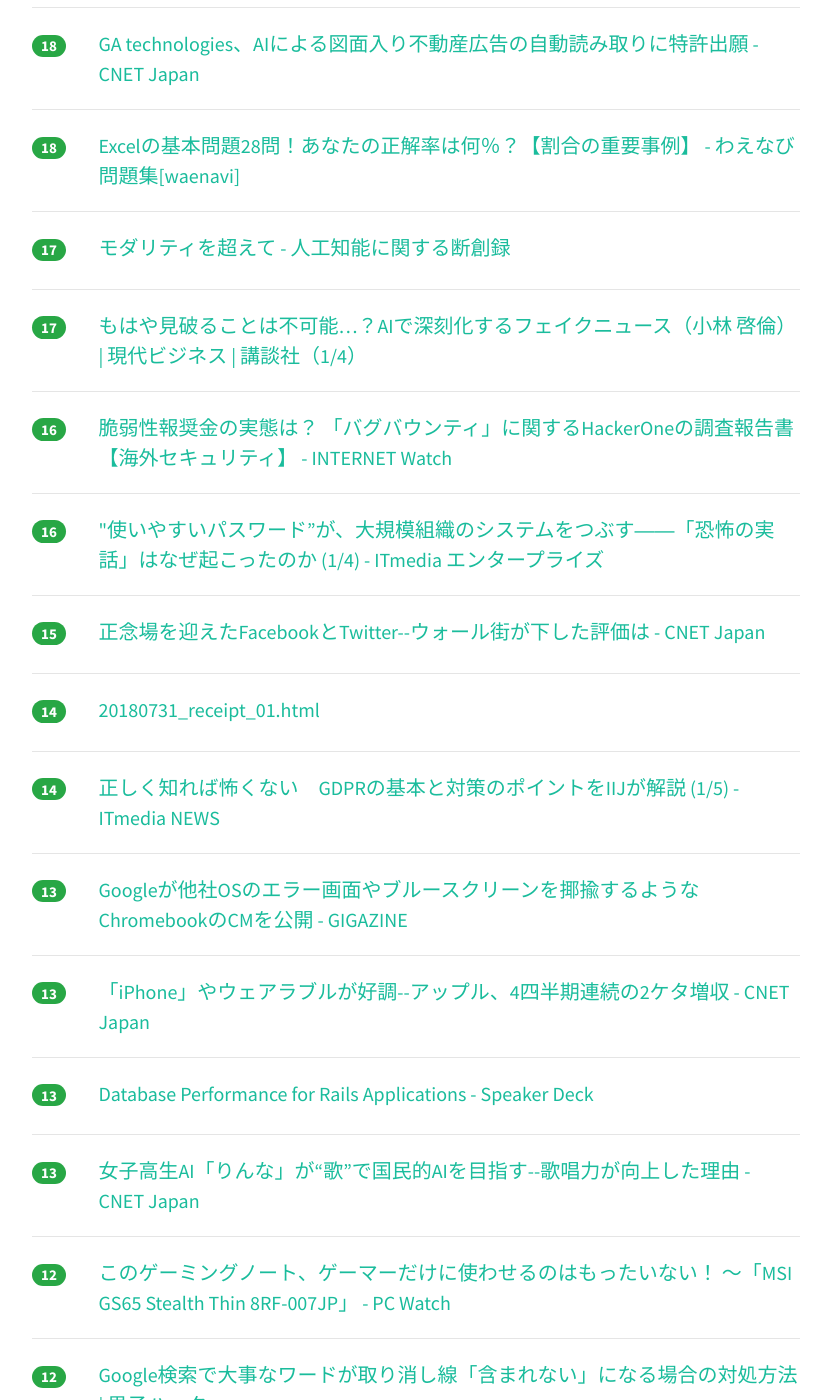
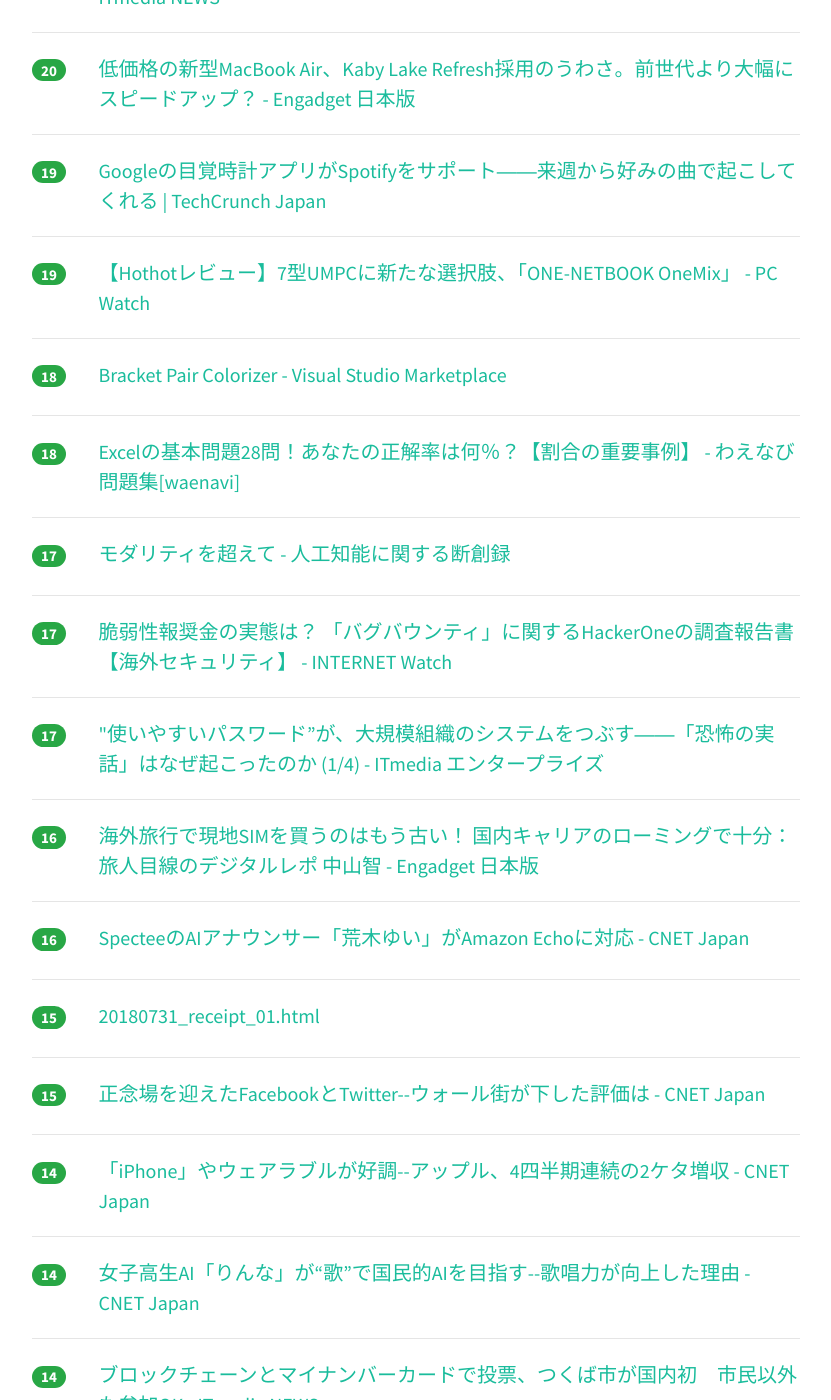
Before and after one commit to yatta47/hatena-matome-site, a Jekyll site: the page built from _posts/2018-08-01-hatena.md, in a window 1280 px wide and 1400 px high, scrolled down 2295 px. Shown: the whole window, without its empty margins (224-1055 px from the left). Built offline with Jekyll 4.4.1, drawn with Linux system fonts in a browser that asks for light colours; nearby versions of some CDN libraries; some of the changed text lies outside the part shown.

Commit message:
Updated 2018-08-01

```diff
--- a/_posts/2018-08-01-hatena.md
+++ b/_posts/2018-08-01-hatena.md
@@ -1,14 +1,24 @@
 ---
 layout: post
 title:  "2018-08-01 はてぶIT"
-date:   2018-08-01 12:01:06
+date:   2018-08-01 13:01:08
 tags: [it-hotentry]
 ---
-49 件のデータあり
+57 件のデータあり
 
 <hr><div class="row">
-<div class="col-1"><span class="badge badge-pill badge-success h2">179</span></div>
+<div class="col-1"><span class="badge badge-pill badge-success h2">196</span></div>
 <div class="col-11"><a href='https://tech.nikkeibp.co.jp/atcl/nxt/news/18/02203/' target='_blank'>ソニー、ラズパイ対抗のマイコンボード発売 | 日経 xTECH（クロステック）</a></div>
+</div>
+<hr>
+<div class="row">
+<div class="col-1"><span class="badge badge-pill badge-success h2">161</span></div>
+<div class="col-11"><a href='https://tech.nikkeibp.co.jp/atcl/nxt/column/18/00084/00025/' target='_blank'>アロハシャツの中堅SEを注意、逆上されて紛糾 | 日経 xTECH（クロステック）</a></div>
+</div>
+<hr>
+<div class="row">
+<div class="col-1"><span class="badge badge-pill badge-success h2">134</span></div>
+<div class="col-11"><a href='http://compass.vision/oikawa1/' target='_blank'>「リーダー不在のエンジニアチームは守りに入る」ーー及川卓也氏が語るエンジニアマネジメントの要諦 | COMPASS</a></div>
 </div>
 <hr>
 <div class="row">
@@ -17,27 +27,22 @@ tags: [it-hotentry]
 </div>
 <hr>
 <div class="row">
-<div class="col-1"><span class="badge badge-pill badge-success h2">108</span></div>
-<div class="col-11"><a href='http://compass.vision/oikawa1/' target='_blank'>「リーダー不在のエンジニアチームは守りに入る」ーー及川卓也氏が語るエンジニアマネジメントの要諦 | COMPASS</a></div>
+<div class="col-1"><span class="badge badge-pill badge-success h2">80</span></div>
+<div class="col-11"><a href='https://coliss.com/articles/build-websites/operation/javascript/modern-javascript-charting-library.html' target='_blank'>[JS]便利なのが登場！実装はかなり簡単なのに、さまざまなチャートやグラフを実装できるスクリプト -ApexCharts | コリス</a></div>
 </div>
 <hr>
 <div class="row">
-<div class="col-1"><span class="badge badge-pill badge-success h2">74</span></div>
-<div class="col-11"><a href='https://tech.nikkeibp.co.jp/atcl/nxt/column/18/00084/00025/' target='_blank'>アロハシャツの中堅SEを注意、逆上されて紛糾 | 日経 xTECH（クロステック）</a></div>
-</div>
-<hr>
-<div class="row">
-<div class="col-1"><span class="badge badge-pill badge-success h2">57</span></div>
+<div class="col-1"><span class="badge badge-pill badge-success h2">61</span></div>
 <div class="col-11"><a href='http://techtarget.itmedia.co.jp/tt/news/1807/31/news05.html' target='_blank'>ナビタイムが全サービスをAWS移行　アンチパターンてんこ盛りでGPUは生かせるか (1/2)：汎用的処理にAWSのGPUを採用、コストと性能のバランスは - TechTargetジャパン クラウド</a></div>
 </div>
 <hr>
 <div class="row">
-<div class="col-1"><span class="badge badge-pill badge-success h2">45</span></div>
+<div class="col-1"><span class="badge badge-pill badge-success h2">60</span></div>
 <div class="col-11"><a href='https://dev.classmethod.jp/rd/yokota-de-go/' target='_blank'>社内の精鋭たちを集めて3週間でAmazon Goっぽい仕組みを作った ｜ Developers.IO</a></div>
 </div>
 <hr>
 <div class="row">
-<div class="col-1"><span class="badge badge-pill badge-success h2">35</span></div>
+<div class="col-1"><span class="badge badge-pill badge-success h2">37</span></div>
 <div class="col-11"><a href='https://headlines.yahoo.co.jp/hl?a=20180731-00010002-bfj-soci' target='_blank'>そのレビュー、本物ですか？ Amazonのステマは、こうして量産される（BuzzFeed Japan） - Yahoo!ニュース</a></div>
 </div>
 <hr>
@@ -48,7 +53,12 @@ tags: [it-hotentry]
 <hr>
 <div class="row">
 <div class="col-1"><span class="badge badge-pill badge-success h2">32</span></div>
-<div class="col-11"><a href='https://coliss.com/articles/build-websites/operation/javascript/modern-javascript-charting-library.html' target='_blank'>[JS]便利なのが登場！実装はかなり簡単なのに、さまざまなチャートやグラフを実装できるスクリプト -ApexCharts | コリス</a></div>
+<div class="col-11"><a href='https://www.kabuku.co.jp/developers/develop-web-service-with-apollo-graphql' target='_blank'>Apollo GraphQLでWebサービスを開発してわかったこと | 株式会社カブク</a></div>
+</div>
+<hr>
+<div class="row">
+<div class="col-1"><span class="badge badge-pill badge-success h2">31</span></div>
+<div class="col-11"><a href='https://www.tribeck.jp/column/opinion/technology/20180730/' target='_blank'>『徳丸本』第2版 発売記念インタビュー（後編）｜テクノロジー | オピニオン｜トライベック・ストラテジー</a></div>
 </div>
 <hr>
 <div class="row">
@@ -57,8 +67,13 @@ tags: [it-hotentry]
 </div>
 <hr>
 <div class="row">
-<div class="col-1"><span class="badge badge-pill badge-success h2">30</span></div>
-<div class="col-11"><a href='https://www.tribeck.jp/column/opinion/technology/20180730/' target='_blank'>『徳丸本』第2版 発売記念インタビュー（後編）｜テクノロジー | オピニオン｜トライベック・ストラテジー</a></div>
+<div class="col-1"><span class="badge badge-pill badge-success h2">29</span></div>
+<div class="col-11"><a href='https://webtan.impress.co.jp/n/2018/08/01/30068' target='_blank'>Yahoo! JAPANとGoogleの利用者数は6,600万人超【ニールセン調べ】 | Web担当者Forum</a></div>
+</div>
+<hr>
+<div class="row">
+<div class="col-1"><span class="badge badge-pill badge-success h2">27</span></div>
+<div class="col-11"><a href='https://qiita.com/takiru/items/1b1f2328ddfcdf12ac92' target='_blank'>RedmineでActiveDirectory連携を行う</a></div>
 </div>
 <hr>
 <div class="row">
@@ -67,8 +82,13 @@ tags: [it-hotentry]
 </div>
 <hr>
 <div class="row">
-<div class="col-1"><span class="badge badge-pill badge-success h2">25</span></div>
-<div class="col-11"><a href='https://www.kabuku.co.jp/developers/develop-web-service-with-apollo-graphql' target='_blank'>Apollo GraphQLでWebサービスを開発してわかったこと | 株式会社カブク</a></div>
+<div class="col-1"><span class="badge badge-pill badge-success h2">24</span></div>
+<div class="col-11"><a href='https://qiita.com/kimullaa/items/c083757078406da17825' target='_blank'>ブロッキングとかノンブロッキングを理解したい</a></div>
+</div>
+<hr>
+<div class="row">
+<div class="col-1"><span class="badge badge-pill badge-success h2">23</span></div>
+<div class="col-11"><a href='https://qiita.com/garkimasera/items/1bc973eae60fe0c10210' target='_blank'>Rust 2018のリリース前情報</a></div>
 </div>
 <hr>
 <div class="row">
@@ -78,21 +98,21 @@ tags: [it-hotentry]
 <hr>
 <div class="row">
 <div class="col-1"><span class="badge badge-pill badge-success h2">23</span></div>
-<div class="col-11"><a href='https://qiita.com/takiru/items/1b1f2328ddfcdf12ac92' target='_blank'>RedmineでActiveDirectory連携を行う</a></div>
+<div class="col-11"><a href='http://gendai.ismedia.jp/articles/-/56761' target='_blank'>もはや見破ることは不可能…？AIで深刻化するフェイクニュース（小林 啓倫） | 現代ビジネス | 講談社（1/4）</a></div>
 </div>
 <hr>
 <div class="row">
-<div class="col-1"><span class="badge badge-pill badge-success h2">22</span></div>
-<div class="col-11"><a href='https://qiita.com/garkimasera/items/1bc973eae60fe0c10210' target='_blank'>Rust 2018のリリース前情報</a></div>
+<div class="col-1"><span class="badge badge-pill badge-success h2">21</span></div>
+<div class="col-11"><a href='https://japan.cnet.com/article/35123327/' target='_blank'>GA technologies、AIによる図面入り不動産広告の自動読み取りに特許出願 - CNET Japan</a></div>
 </div>
 <hr>
 <div class="row">
-<div class="col-1"><span class="badge badge-pill badge-success h2">22</span></div>
-<div class="col-11"><a href='https://webtan.impress.co.jp/n/2018/08/01/30068' target='_blank'>Yahoo! JAPANとGoogleの利用者数は6,600万人超【ニールセン調べ】 | Web担当者Forum</a></div>
+<div class="col-1"><span class="badge badge-pill badge-success h2">21</span></div>
+<div class="col-11"><a href='http://www.itmedia.co.jp/news/articles/1808/01/news015.html' target='_blank'>正しく知れば怖くない　GDPRの基本と対策のポイントをIIJが解説 (1/5) - ITmedia NEWS</a></div>
 </div>
 <hr>
 <div class="row">
-<div class="col-1"><span class="badge badge-pill badge-success h2">19</span></div>
+<div class="col-1"><span class="badge badge-pill badge-success h2">20</span></div>
 <div class="col-11"><a href='https://japanese.engadget.com/2018/07/31/macbook-air-kaby-lake-refresh/' target='_blank'>低価格の新型MacBook Air、Kaby Lake Refresh採用のうわさ。前世代より大幅にスピードアップ？ - Engadget 日本版</a></div>
 </div>
 <hr>
@@ -103,17 +123,12 @@ tags: [it-hotentry]
 <hr>
 <div class="row">
 <div class="col-1"><span class="badge badge-pill badge-success h2">19</span></div>
-<div class="col-11"><a href='https://qiita.com/kimullaa/items/c083757078406da17825' target='_blank'>ブロッキングとかノンブロッキングを理解したい</a></div>
+<div class="col-11"><a href='https://pc.watch.impress.co.jp/docs/column/hothot/1135574.html' target='_blank'>【Hothotレビュー】7型UMPCに新たな選択肢、「ONE-NETBOOK OneMix」 - PC Watch</a></div>
 </div>
 <hr>
 <div class="row">
 <div class="col-1"><span class="badge badge-pill badge-success h2">18</span></div>
 <div class="col-11"><a href='https://marketplace.visualstudio.com/items?itemName=CoenraadS.bracket-pair-colorizer' target='_blank'>Bracket Pair Colorizer - Visual Studio Marketplace</a></div>
-</div>
-<hr>
-<div class="row">
-<div class="col-1"><span class="badge badge-pill badge-success h2">18</span></div>
-<div class="col-11"><a href='https://japan.cnet.com/article/35123327/' target='_blank'>GA technologies、AIによる図面入り不動産広告の自動読み取りに特許出願 - CNET Japan</a></div>
 </div>
 <hr>
 <div class="row">
@@ -128,17 +143,27 @@ tags: [it-hotentry]
 <hr>
 <div class="row">
 <div class="col-1"><span class="badge badge-pill badge-success h2">17</span></div>
-<div class="col-11"><a href='http://gendai.ismedia.jp/articles/-/56761' target='_blank'>もはや見破ることは不可能…？AIで深刻化するフェイクニュース（小林 啓倫） | 現代ビジネス | 講談社（1/4）</a></div>
+<div class="col-11"><a href='https://internet.watch.impress.co.jp/docs/column/security/1135814.html' target='_blank'>脆弱性報奨金の実態は？ 「バグバウンティ」に関するHackerOneの調査報告書【海外セキュリティ】 - INTERNET Watch</a></div>
+</div>
+<hr>
+<div class="row">
+<div class="col-1"><span class="badge badge-pill badge-success h2">17</span></div>
+<div class="col-11"><a href='http://www.itmedia.co.jp/enterprise/articles/1808/01/news023.html' target='_blank'>"使いやすいパスワード”が、大規模組織のシステムをつぶす――「恐怖の実話」はなぜ起こったのか (1/4) - ITmedia エンタープライズ</a></div>
 </div>
 <hr>
 <div class="row">
 <div class="col-1"><span class="badge badge-pill badge-success h2">16</span></div>
-<div class="col-11"><a href='https://internet.watch.impress.co.jp/docs/column/security/1135814.html' target='_blank'>脆弱性報奨金の実態は？ 「バグバウンティ」に関するHackerOneの調査報告書【海外セキュリティ】 - INTERNET Watch</a></div>
+<div class="col-11"><a href='https://japanese.engadget.com/2018/07/31/sim/' target='_blank'>海外旅行で現地SIMを買うのはもう古い！ 国内キャリアのローミングで十分：旅人目線のデジタルレポ 中山智 - Engadget 日本版</a></div>
 </div>
 <hr>
 <div class="row">
 <div class="col-1"><span class="badge badge-pill badge-success h2">16</span></div>
-<div class="col-11"><a href='http://www.itmedia.co.jp/enterprise/articles/1808/01/news023.html' target='_blank'>"使いやすいパスワード”が、大規模組織のシステムをつぶす――「恐怖の実話」はなぜ起こったのか (1/4) - ITmedia エンタープライズ</a></div>
+<div class="col-11"><a href='https://japan.cnet.com/article/35123162/' target='_blank'>SpecteeのAIアナウンサー「荒木ゆい」がAmazon Echoに対応 - CNET Japan</a></div>
+</div>
+<hr>
+<div class="row">
+<div class="col-1"><span class="badge badge-pill badge-success h2">15</span></div>
+<div class="col-11"><a href='https://fabcross.jp/category/make/sorepi/20180731_receipt_01.html' target='_blank'>20180731_receipt_01.html</a></div>
 </div>
 <hr>
 <div class="row">
@@ -148,12 +173,17 @@ tags: [it-hotentry]
 <hr>
 <div class="row">
 <div class="col-1"><span class="badge badge-pill badge-success h2">14</span></div>
-<div class="col-11"><a href='https://fabcross.jp/category/make/sorepi/20180731_receipt_01.html' target='_blank'>20180731_receipt_01.html</a></div>
+<div class="col-11"><a href='https://japan.cnet.com/article/35123359/' target='_blank'>「iPhone」やウェアラブルが好調--アップル、4四半期連続の2ケタ増収 - CNET Japan</a></div>
 </div>
 <hr>
 <div class="row">
 <div class="col-1"><span class="badge badge-pill badge-success h2">14</span></div>
-<div class="col-11"><a href='http://www.itmedia.co.jp/news/articles/1808/01/news015.html' target='_blank'>正しく知れば怖くない　GDPRの基本と対策のポイントをIIJが解説 (1/5) - ITmedia NEWS</a></div>
+<div class="col-11"><a href='https://japan.cnet.com/article/35123354/' target='_blank'>女子高生AI「りんな」が“歌”で国民的AIを目指す--歌唱力が向上した理由 - CNET Japan</a></div>
+</div>
+<hr>
+<div class="row">
+<div class="col-1"><span class="badge badge-pill badge-success h2">14</span></div>
+<div class="col-11"><a href='http://www.itmedia.co.jp/news/articles/1807/31/news117.html' target='_blank'>ブロックチェーンとマイナンバーカードで投票、つくば市が国内初　市民以外も参加OK - ITmedia NEWS</a></div>
 </div>
 <hr>
 <div class="row">
@@ -163,17 +193,7 @@ tags: [it-hotentry]
 <hr>
 <div class="row">
 <div class="col-1"><span class="badge badge-pill badge-success h2">13</span></div>
-<div class="col-11"><a href='https://japan.cnet.com/article/35123359/' target='_blank'>「iPhone」やウェアラブルが好調--アップル、4四半期連続の2ケタ増収 - CNET Japan</a></div>
-</div>
-<hr>
-<div class="row">
-<div class="col-1"><span class="badge badge-pill badge-success h2">13</span></div>
 <div class="col-11"><a href='https://speakerdeck.com/lchin/database-performance-for-rails-applications' target='_blank'>Database Performance for Rails Applications - Speaker Deck</a></div>
-</div>
-<hr>
-<div class="row">
-<div class="col-1"><span class="badge badge-pill badge-success h2">13</span></div>
-<div class="col-11"><a href='https://japan.cnet.com/article/35123354/' target='_blank'>女子高生AI「りんな」が“歌”で国民的AIを目指す--歌唱力が向上した理由 - CNET Japan</a></div>
 </div>
 <hr>
 <div class="row">
@@ -187,33 +207,38 @@ tags: [it-hotentry]
 </div>
 <hr>
 <div class="row">
-<div class="col-1"><span class="badge badge-pill badge-success h2">12</span></div>
-<div class="col-11"><a href='https://japanese.engadget.com/2018/07/31/sim/' target='_blank'>海外旅行で現地SIMを買うのはもう古い！ 国内キャリアのローミングで十分：旅人目線のデジタルレポ 中山智 - Engadget 日本版</a></div>
+<div class="col-1"><span class="badge badge-pill badge-success h2">11</span></div>
+<div class="col-11"><a href='https://qiita.com/Yahirrro/items/d418746e40ff2bf2241a' target='_blank'>Webアプリを作る人へ！UIの重要性 ~Webサービスをもっと使ってもらうには？~</a></div>
 </div>
 <hr>
 <div class="row">
-<div class="col-1"><span class="badge badge-pill badge-success h2">11</span></div>
-<div class="col-11"><a href='https://japan.cnet.com/article/35123162/' target='_blank'>SpecteeのAIアナウンサー「荒木ゆい」がAmazon Echoに対応 - CNET Japan</a></div>
+<div class="col-1"><span class="badge badge-pill badge-success h2">10</span></div>
+<div class="col-11"><a href='https://drive.google.com/file/d/1Fhlarme8qFbhcGFLs3J8WQ3kYaJU3nbZ/view' target='_blank'>AIST_seminar2018_karakida.pdf - Google ドライブ</a></div>
+</div>
+<hr>
+<div class="row">
+<div class="col-1"><span class="badge badge-pill badge-success h2">10</span></div>
+<div class="col-11"><a href='https://webtan.impress.co.jp/e/2018/08/01/29941' target='_blank'>ネット広告で成果を上げたいならば、GoogleとFacebookは確実に押さえるべし！ | 『ネット広告運用“打ち手”大全』（全11回） | Web担当者Forum</a></div>
 </div>
 <hr>
 <div class="row">
 <div class="col-1"><span class="badge badge-pill badge-success h2">9</span></div>
-<div class="col-11"><a href='https://drive.google.com/file/d/1Fhlarme8qFbhcGFLs3J8WQ3kYaJU3nbZ/view' target='_blank'>AIST_seminar2018_karakida.pdf - Google ドライブ</a></div>
-</div>
-<hr>
-<div class="row">
-<div class="col-1"><span class="badge badge-pill badge-success h2">9</span></div>
-<div class="col-11"><a href='http://www.itmedia.co.jp/news/articles/1807/31/news117.html' target='_blank'>ブロックチェーンとマイナンバーカードで投票、つくば市が国内初　市民以外も参加OK - ITmedia NEWS</a></div>
-</div>
-<hr>
-<div class="row">
-<div class="col-1"><span class="badge badge-pill badge-success h2">9</span></div>
-<div class="col-11"><a href='https://qiita.com/Yahirrro/items/d418746e40ff2bf2241a' target='_blank'>Webアプリを作る人へ！UIの重要性 ~Webサービスをもっと使ってもらうには？~</a></div>
+<div class="col-11"><a href='https://forest.watch.impress.co.jp/docs/serial/yajiuma/1135893.html' target='_blank'>「Visual C++」ランタイムのサポートっていつまで？ ～ちゃんと把握して早めの移行を - やじうまの杜 - 窓の杜</a></div>
 </div>
 <hr>
 <div class="row">
 <div class="col-1"><span class="badge badge-pill badge-success h2">8</span></div>
 <div class="col-11"><a href='https://hon.jp/news/1.0/0/12105' target='_blank'>2018年上期の紙＋電子出版市場は前年同期比5.8％減の7827億円 ～ 出版科学研究所調べ – hon.jp DayWatch</a></div>
+</div>
+<hr>
+<div class="row">
+<div class="col-1"><span class="badge badge-pill badge-success h2">8</span></div>
+<div class="col-11"><a href='https://www.suzukikenichi.com/blog/pwacompat-to-bring-web-app-manifest-to-safari-for-ios/' target='_blank'>iOS版Safariにホーム画面アイコンを簡単に追加できるPWACompat | 海外SEO情報ブログ</a></div>
+</div>
+<hr>
+<div class="row">
+<div class="col-1"><span class="badge badge-pill badge-success h2">8</span></div>
+<div class="col-11"><a href='http://bashalog.c-brains.jp/18/08/01-100000.php' target='_blank'>イラストが楽しいサイトのまとめ | バシャログ。</a></div>
 </div>
 <hr>
 <div class="row">
@@ -223,7 +248,7 @@ tags: [it-hotentry]
 <hr>
 <div class="row">
 <div class="col-1"><span class="badge badge-pill badge-success h2">7</span></div>
-<div class="col-11"><a href='https://pc.watch.impress.co.jp/docs/column/hothot/1135574.html' target='_blank'>【Hothotレビュー】7型UMPCに新たな選択肢、「ONE-NETBOOK OneMix」 - PC Watch</a></div>
+<div class="col-11"><a href='https://cloudplatform.googleblog.com/2018/07/istio-reaches-1-0-ready-for-prod.html' target='_blank'>Google Cloud Platform Blog: Istio reaches 1.0: ready for prod</a></div>
 </div>
 <hr>
 <div class="row">
@@ -233,12 +258,7 @@ tags: [it-hotentry]
 <hr>
 <div class="row">
 <div class="col-1"><span class="badge badge-pill badge-success h2">6</span></div>
-<div class="col-11"><a href='https://cloudplatform.googleblog.com/2018/07/istio-reaches-1-0-ready-for-prod.html' target='_blank'>Google Cloud Platform Blog: Istio reaches 1.0: ready for prod</a></div>
-</div>
-<hr>
-<div class="row">
-<div class="col-1"><span class="badge badge-pill badge-success h2">6</span></div>
-<div class="col-11"><a href='https://www.suzukikenichi.com/blog/pwacompat-to-bring-web-app-manifest-to-safari-for-ios/' target='_blank'>iOS版Safariにホーム画面アイコンを簡単に追加できるPWACompat | 海外SEO情報ブログ</a></div>
+<div class="col-11"><a href='https://dev.classmethod.jp/ci/sonarqube-source-analytics-1/' target='_blank'>SonarQubeでソースコードの静的解析とレビューを自動化してみる(前編) ｜ Developers.IO</a></div>
 </div>
 <hr>
 <div class="row">
@@ -248,6 +268,26 @@ tags: [it-hotentry]
 <hr>
 <div class="row">
 <div class="col-1"><span class="badge badge-pill badge-success h2">5</span></div>
-<div class="col-11"><a href='https://webtan.impress.co.jp/e/2018/08/01/29941' target='_blank'>ネット広告で成果を上げたいならば、GoogleとFacebookは確実に押さえるべし！ | 『ネット広告運用“打ち手”大全』（全11回） | Web担当者Forum</a></div>
+<div class="col-11"><a href='http://www.itmedia.co.jp/mobile/articles/1808/01/news062.html' target='_blank'>Apple、世界スマートフォン出荷ランキングで2010年第2四半期以来初の3位転落──IDC調べ - ITmedia Mobile</a></div>
 </div>
 <hr>
+<div class="row">
+<div class="col-1"><span class="badge badge-pill badge-success h2">4</span></div>
+<div class="col-11"><a href='https://techblog.securesky-tech.com/entry/2018/08/01/110000' target='_blank'>Vue.js で XSS を作り込まないために気を付けること - SSTエンジニアブログ</a></div>
+</div>
+<hr>
+<div class="row">
+<div class="col-1"><span class="badge badge-pill badge-success h2">3</span></div>
+<div class="col-11"><a href='https://www.nig.ac.jp/color/barrierfree/barrierfree.html' target='_blank'>色覚の多様性と視覚バリアフリーなプレゼンテーション</a></div>
+</div>
+<hr>
+<div class="row">
+<div class="col-1"><span class="badge badge-pill badge-success h2">3</span></div>
+<div class="col-11"><a href='https://oreno-yuigon.hatenablog.com/entry/2018/08/01/080454' target='_blank'>Googleの「データ持ち出し手続き」やってみたら想像以上にヤバかった - 俺の遺言を聴いてほしい</a></div>
+</div>
+<hr>
+<div class="row">
+<div class="col-1"><span class="badge badge-pill badge-success h2">3</span></div>
+<div class="col-11"><a href='http://nlab.itmedia.co.jp/nl/articles/1807/31/news090.html' target='_blank'>ドリームキャストの名作「シェンムー」に20年越しの隠し要素？　開発者がチャットで“幻の技”の存在明かす - ねとらぼ</a></div>
+</div>
+<hr>
```
